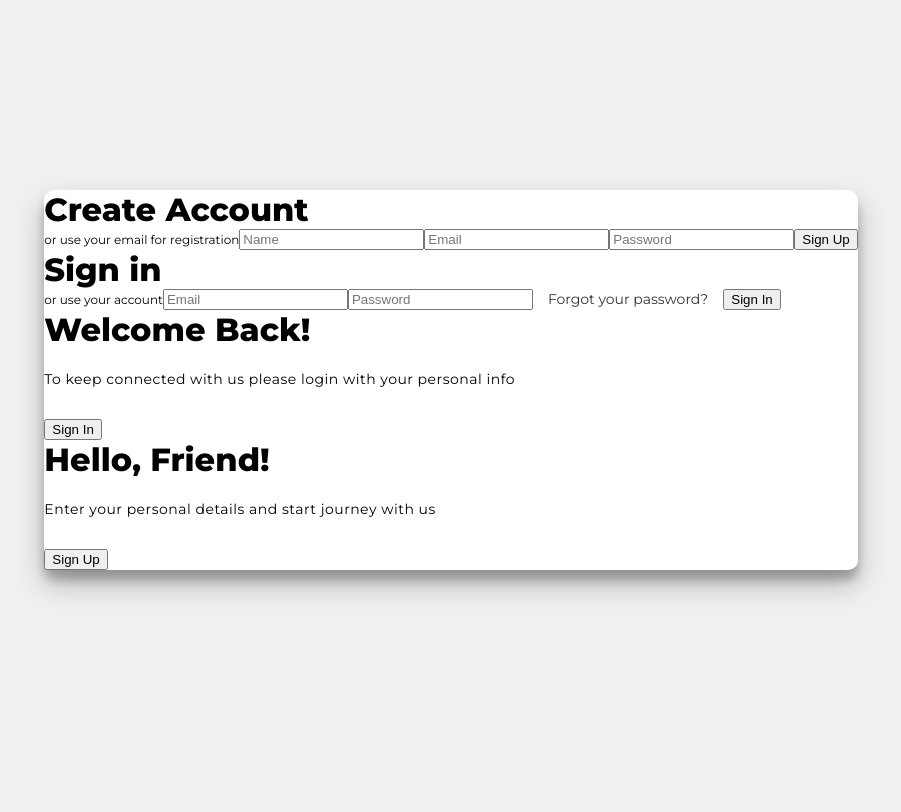
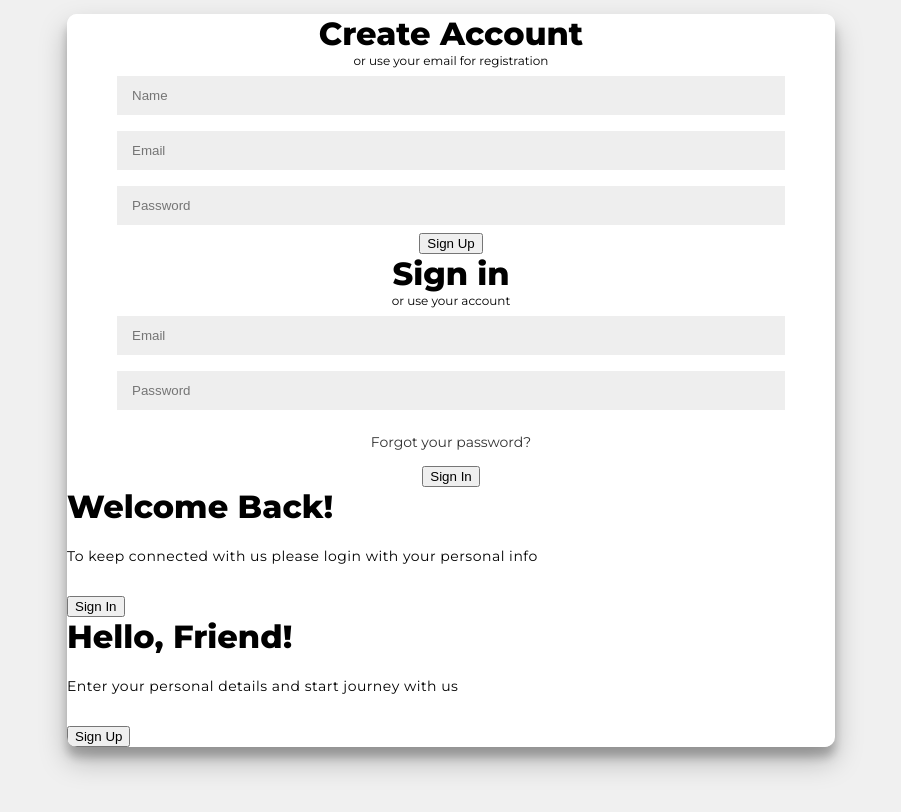
Before and after one commit to ConnorScoma1/Project-3, a React (Create React App) app: page / in a window 1280 px wide. Shown: the top 812 px of the page, without its empty margins (189-1090 px from the left). Built offline with nearby package versions, Linux system fonts and the light colour scheme.

Commit message:
adding input styles

```diff
--- a/src/components/App.css
+++ b/src/components/App.css
@@ -43,5 +43,29 @@ a {
 .container {
     background: white;
     border-radius: 10px;
-    box-shadow: 0 14px 28px rgba(0, 0, 0, 0.25), 0 10px 10px rgba(0, 0, 0, 0.22)
+    box-shadow: 0 14px 28px rgba(0, 0, 0, 0.25), 0 10px 10px rgba(0, 0, 0, 0.22);
+    position: relative;
+    overflow: hidden;
+    width: 768px;
+    max-width: 100%;
+    min-width: 480px;
 }
+
+.form-container form {
+    background: #fff;
+    display: flex;
+    flex-direction: column;
+    padding: 0 50px;
+    height: 100%;
+    justify-content: center;
+    align-items: center;
+    text-align: center;
+}
+
+.form-container input {
+    background: #eee;
+    border: none;
+    padding: 12px 15px;
+    margin: 8px 0;
+    width: 100%;
+}
```
